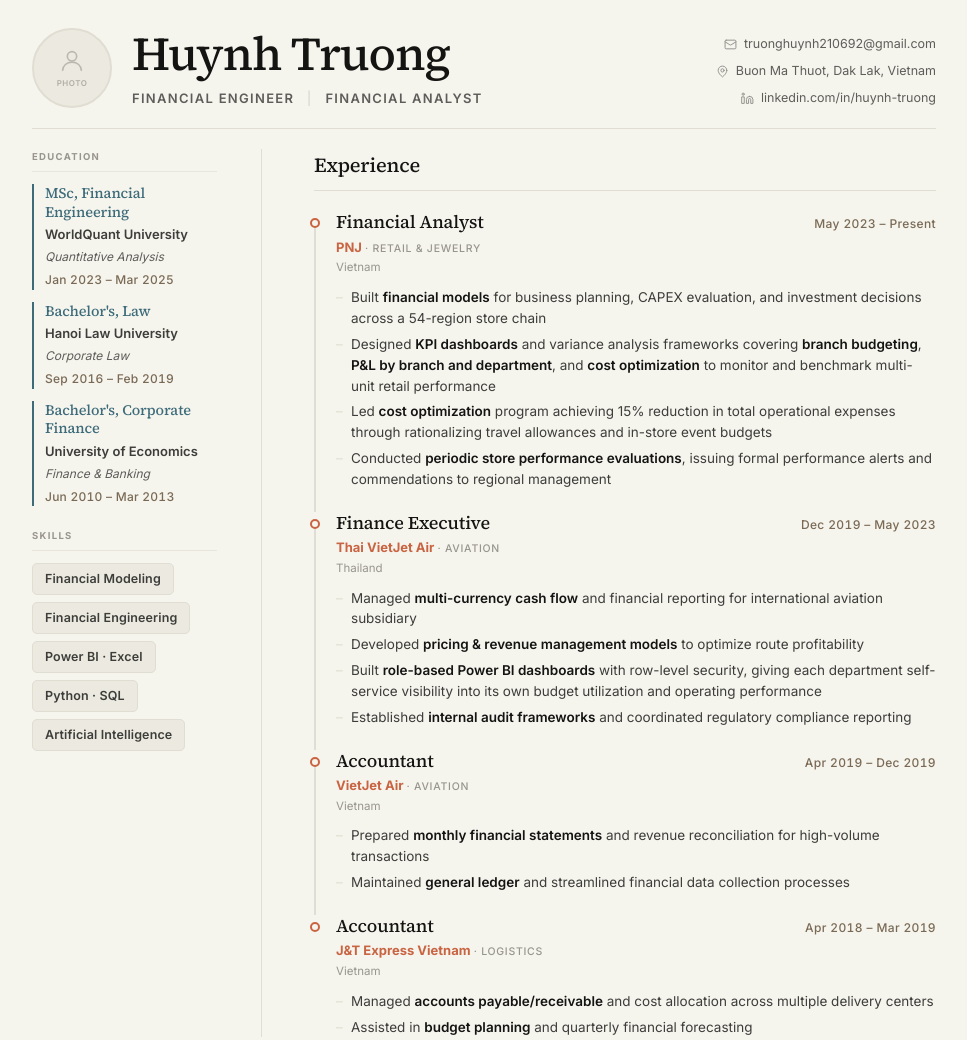
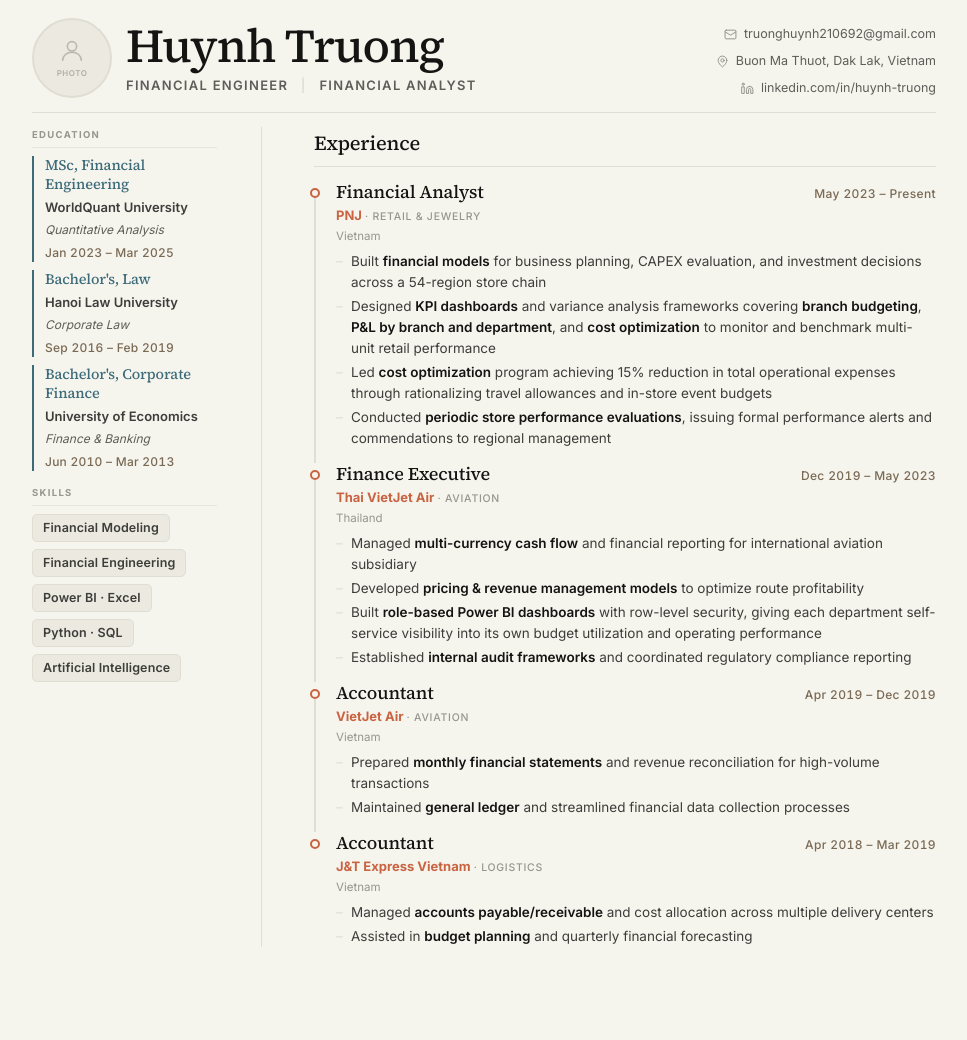
Before and after one commit to Huynh-Tr/CV, a plain HTML site: page index.html in a window 1280 px wide. Shown: the whole page, without its empty margins (156-1123 px from the left). After the commit the page ends 967 px from the top, so only its background shows below. Drawn offline with Linux system fonts and the light colour scheme.

Commit message:
Tighten spacing for single A4 page — add @page print rule

```diff
--- a/index.html
+++ b/index.html
@@ -72,22 +72,27 @@
 
   /* ── Print ─────────────────────────────────────────────────────────── */
   @media print {
-    body { background: #fff; color: #111; }
+    @page { size: A4 portrait; margin: 12mm 14mm; }
+    body { background: #fff; color: #111; font-size: 13px; }
+    html { font-size: 13px; }
     .page { max-width: none; padding: 0; }
     .rail { border-right: 1px solid #ccc; }
     .tag { border: 1px solid #ccc; background: #f0f0f0; color: #333; }
+    .avatar { border-color: #ccc; background: #eee; }
+    a { color: inherit; text-decoration: none; }
+    .exp-item::after { background: #fff; border-color: #c96442; }
   }
 
   /* ── Page ──────────────────────────────────────────────────────────── */
   .page {
     max-width: 960px;
     margin: 0 auto;
-    padding: 0 28px 32px;
+    padding: 0 28px 20px;
   }
 
   /* ── Header ────────────────────────────────────────────────────────── */
   .header {
-    padding: 28px 0 20px;
+    padding: 18px 0 14px;
     border-bottom: 1px solid var(--border);
     display: flex;
     justify-content: space-between;
@@ -104,7 +109,7 @@
     line-height: 1.1;
     color: var(--fg);
     text-wrap: balance;
-    margin-bottom: 8px;
+    margin-bottom: 4px;
   }
 
   .tagline {
@@ -139,7 +144,7 @@
     display: grid;
     grid-template-columns: 230px 1fr;
     gap: 0 52px;
-    margin-top: 20px;
+    margin-top: 14px;
   }
   @media (max-width: 660px) {
     .body-grid { grid-template-columns: 1fr; }
@@ -153,21 +158,21 @@
     border-right: 1px solid var(--border);
     padding-right: 44px;
   }
-  .rail-section { margin-bottom: 22px; }
+  .rail-section { margin-bottom: 14px; }
   .rail-label {
     font-size: 9.5px;
     font-weight: 700;
     letter-spacing: 0.14em;
     text-transform: uppercase;
     color: var(--meta);
-    margin-bottom: 12px;
-    padding-bottom: 6px;
+    margin-bottom: 8px;
+    padding-bottom: 5px;
     border-bottom: 1px solid var(--border-soft);
   }
 
   /* ── Education ─────────────────────────────────────────────────────── */
   .edu-item {
-    margin-bottom: 12px;
+    margin-bottom: 8px;
     padding-left: 11px;
     border-left: 2px solid var(--edu-color);
   }
@@ -208,7 +213,7 @@
     display: inline-block;
     font-size: 12.5px;
     font-weight: 600;
-    padding: 5px 12px;
+    padding: 3px 10px;
     border-radius: 5px;
     background: var(--surface-warm);
     color: var(--fg-2);
@@ -229,8 +234,8 @@
     font-size: 20px;
     font-weight: 500;
     color: var(--fg);
-    margin-bottom: 20px;
-    padding-bottom: 9px;
+    margin-bottom: 14px;
+    padding-bottom: 7px;
     border-bottom: 1px solid var(--border);
     letter-spacing: -0.01em;
   }
@@ -240,7 +245,7 @@
   .exp-item {
     position: relative;
     padding-left: 22px;
-    padding-bottom: 22px;
+    padding-bottom: 14px;
   }
   .exp-item:last-child { padding-bottom: 0; }
 
@@ -268,7 +273,7 @@
     justify-content: space-between;
     align-items: baseline;
     gap: 12px;
-    margin-bottom: 3px;
+    margin-bottom: 2px;
     flex-wrap: wrap;
   }
   .exp-role {
@@ -303,14 +308,14 @@
   .exp-location {
     font-size: 11.5px;
     color: var(--meta);
-    margin-bottom: 10px;
+    margin-bottom: 6px;
   }
 
   .exp-bullets {
     list-style: none;
     display: flex;
     flex-direction: column;
-    gap: 5px;
+    gap: 3px;
   }
   .exp-bullets li {
     font-size: 13.5px;
@@ -334,7 +339,7 @@
   .header-left {
     display: flex;
     align-items: center;
-    gap: 20px;
+    gap: 14px;
   }
   .avatar {
     width: 80px;
```
